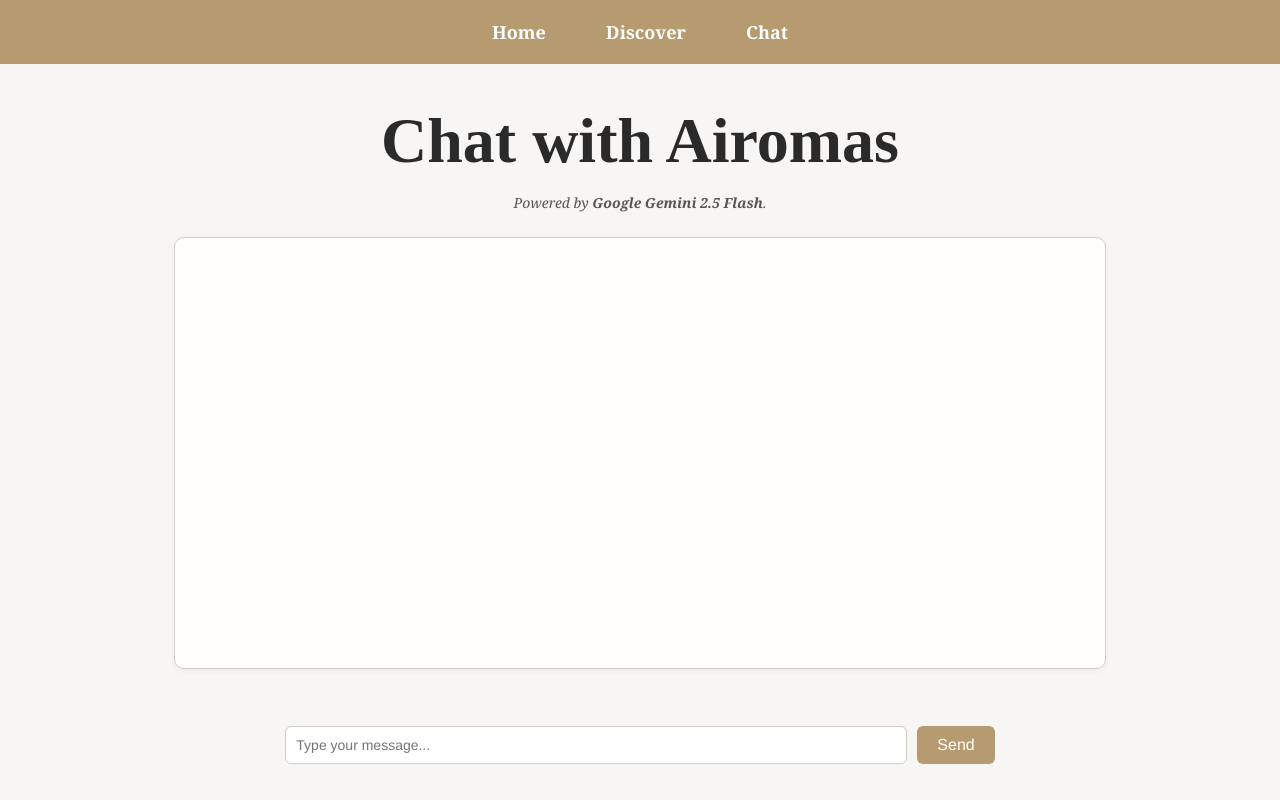
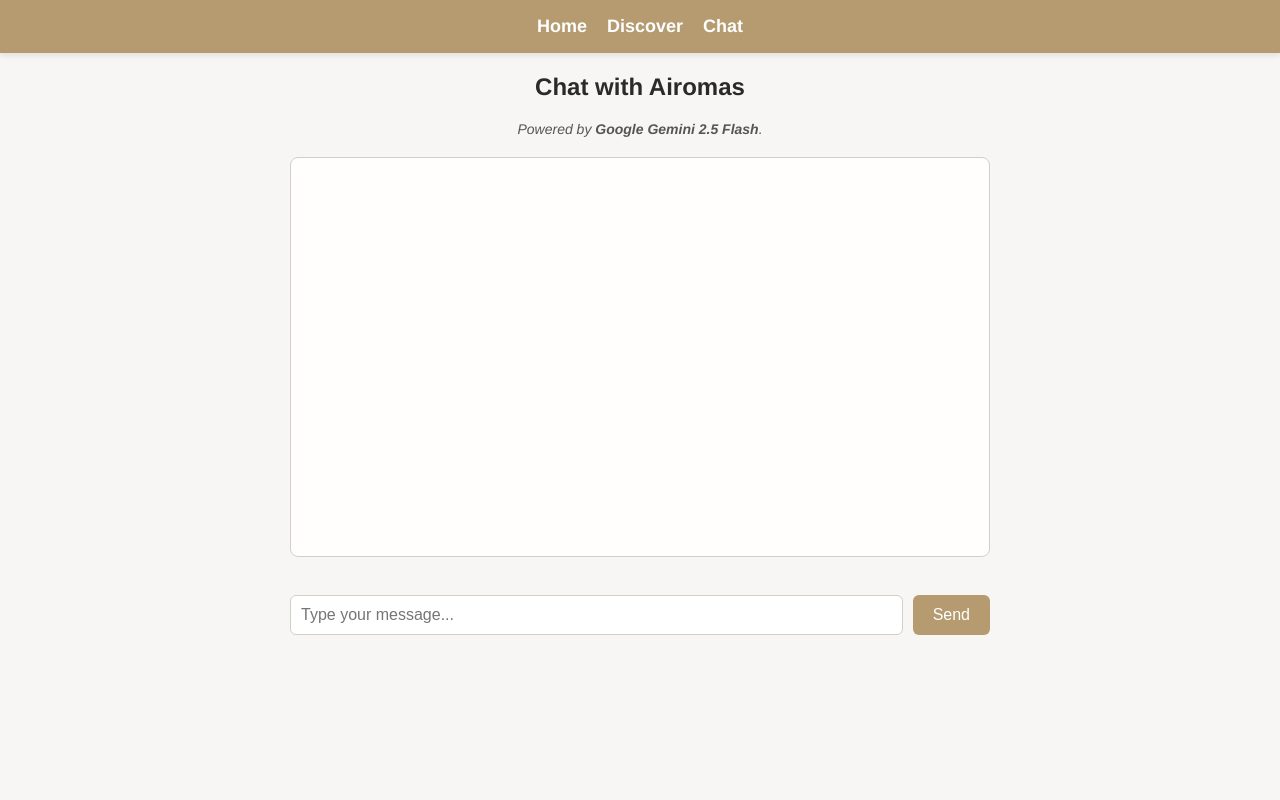
Before and after one commit to CheechLi/Airomas, a Flask app: page /chat in a window 1280 px wide. Run offline with Flask 3, Linux system fonts and the light colour scheme.

Commit message:
Chat CSS

```diff
--- a/static/chat.css
+++ b/static/chat.css
@@ -1,115 +1,105 @@
-/* Body and container */
 body {
-  font-family: "Playfair Display", Georgia, serif;
+  font-family: "Helvetica Neue", Arial, sans-serif;
   background-color: #f8f6f4;
   margin: 0;
   padding: 0;
   color: #2a2a2a;
 }
 
-.container {
-  max-width: 1200px;
-  margin: 0 auto;
-  background-color: #fffefc;
-  padding: 30px 40px;
-  border-radius: 12px;
-  box-shadow: 0 4px 12px rgba(0, 0, 0, 0.08);
-  text-align: center;
-}
-
-/* NAVBAR */
 .navbar {
   width: 100%;
   background: #b59b6f;
-  padding: 14px 0;
+  padding: 16px 0;
   display: flex;
   justify-content: center;
-  gap: 40px;
-  position: sticky;
-  top: 0;
-  z-index: 10;
+  gap: 20px;
+  box-shadow: 0 2px 6px rgba(0,0,0,0.1);
 }
 
-.navbar a {
+.nav-link {
   color: white;
   text-decoration: none;
-  font-weight: bold;
+  font-weight: 600;
   font-size: 18px;
-  padding: 6px 10px;
-  transition: 0.3s ease;
 }
 
-.navbar a:hover {
-  color: #4a90e2;
+.nav-link.home {
+  font-weight: 700;
 }
 
-/* Chat header */
 h2 {
-  font-family: "Didot", "Playfair Display", serif;
-  font-size: 4rem;
-  margin: 40px auto 25px auto;
   text-align: center;
+  margin-top: 20px;
 }
 
 .powered-by {
+  text-align: center;
   font-size: 14px;
   color: #555;
   font-style: italic;
-  margin-top: -10px;
-  margin-bottom: 25px;
-  text-align: center;
+  margin-bottom: 20px;
 }
 
-/* Chat box */
+/* Chatbox container */
 #chatbox {
-  width: 100%;
-  max-width: 900px;
+  width: 90%;
+  max-width: 700px;
   height: 400px;
+  margin: 0 auto;
   border: 1px solid #d1cfc8;
-  padding: 15px;
-  overflow-y: scroll;
-  margin: 0 auto 20px auto;
-  border-radius: 10px;
+  border-radius: 8px;
+  padding: 10px;
   background-color: #fffefc;
-  box-shadow: 0 2px 6px rgba(0, 0, 0, 0.05);
-  text-align: left;
+  overflow-y: auto;
+  box-sizing: border-box;
 }
 
-/* Center chat messages */
+/* Each message */
 #chatbox p {
   margin: 8px 0;
-  font-size: 14px;
-  line-height: 1.4;
-  text-align: left;
+  padding: 8px 12px;
+  border-radius: 12px;
+  max-width: 80%;
+  word-wrap: break-word;
 }
 
-#chatbox b {
-  color: #b59b6f;
+#chatbox p b {
+  display: block;
+  margin-bottom: 2px;
 }
 
-/* Input container to center input + button */
-.input-container {
-  display: flex;
-  justify-content: center;
-  align-items: center;
-  gap: 10px;
-  margin-top: 15px;
-  flex-wrap: wrap;
+/* User messages */
+#chatbox p:nth-child(odd) {
+  background-color: #b59b6f;
+  color: white;
+  align-self: flex-start;
 }
 
-/* User input and button */
-.input-container #input {
-  width: 70%;
-  max-width: 600px;
-  padding: 10px;
-  border: 1px solid #d1cfc8;
-  border-radius: 6px;
-  font-size: 14px;
-  font-family: "Helvetica Neue", Arial, sans-serif;
-  margin: 0;
+/* Airomas messages */
+#chatbox p:nth-child(even) {
+  background-color: #e0e0e0;
+  color: #2a2a2a;
+  align-self: flex-end;
 }
 
-.input-container button {
+/* Input container */
+.input-container {
+  width: 90%;
+  max-width: 700px;
+  margin: 20px auto;
+  display: flex;
+  gap: 10px;
+}
+
+input#input {
+  flex: 1;
+  padding: 10px;
+  border-radius: 6px;
+  border: 1px solid #d1cfc8;
+  font-size: 16px;
+}
+
+button {
   padding: 10px 20px;
   border: none;
   background-color: #b59b6f;
@@ -117,21 +107,8 @@ h2 {
   font-size: 16px;
   border-radius: 6px;
   cursor: pointer;
-  font-family: "Helvetica Neue", Arial, sans-serif;
-  transition: 0.3s;
 }
 
-.input-container button:hover {
+button:hover {
   background-color: #a4885f;
 }
-
-/* Responsive adjustments */
-@media (max-width: 768px) {
-  .input-container #input {
-    width: 60%;
-  }
-
-  #chatbox {
-    height: 300px;
-  }
-}
```
